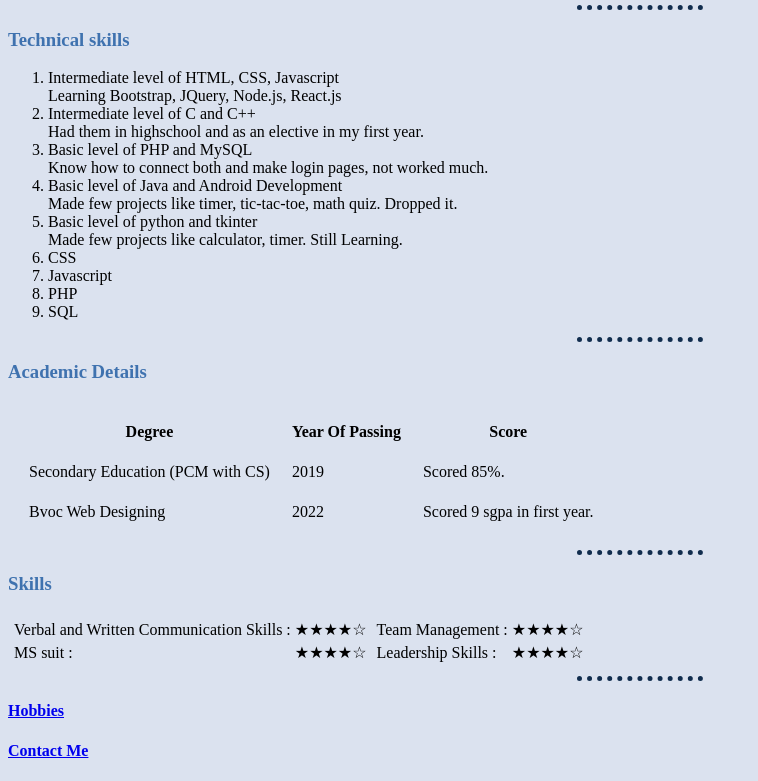
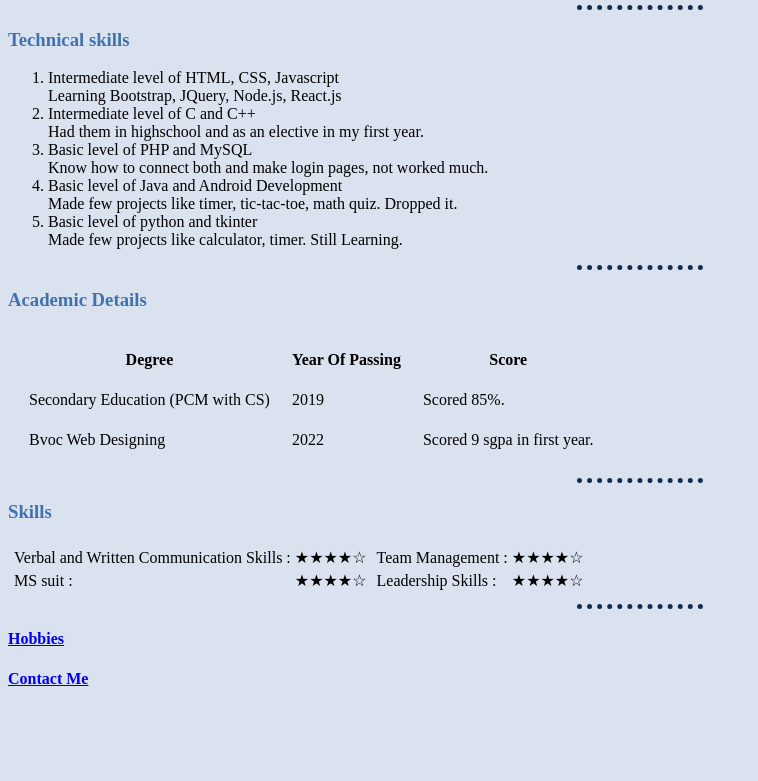
Before and after one commit to akshitatakk/cv, a plain HTML site: page index.html in a window 1280 px wide. Shown: the part 167-948 px from the top of the page, without its empty margins (0-758 px from the left). After the commit the page ends 876 px from the top, so only its background shows below. Drawn offline with Linux system fonts and the light colour scheme.

Commit message:
Update index.html

```diff
--- a/index.html
+++ b/index.html
@@ -27,35 +27,23 @@
     <ol>
     <li>
       Intermediate level of HTML, CSS, Javascript <br>
-      Learning Bootstrap, JQuery, Node.js, React.js
+      Learning Bootstrap, JQuery, Node.js, React.js <br>
     </li>
     <li>
       Intermediate level of C and C++ <br>
-      Had them in highschool and as an elective in my first year.
+      Had them in highschool and as an elective in my first year.<br>
     </li>
     <li>
       Basic level of PHP and MySQL<br>
-      Know how to connect both and make login pages, not worked much.
+      Know how to connect both and make login pages, not worked much.<br>
     </li>
     <li>
       Basic level of Java and Android Development<br>
-      Made few projects like timer, tic-tac-toe, math quiz. Dropped it.
+      Made few projects like timer, tic-tac-toe, math quiz. Dropped it.<br>
     </li>
     <li>
       Basic level of python and tkinter<br>
-      Made few projects like calculator, timer. Still Learning.
-    </li>
-    <li>
-      CSS
-    </li>
-    <li>
-       Javascript
-    </li>
-    <li>
-       PHP
-    </li>
-    <li>
-      SQL
+      Made few projects like calculator, timer. Still Learning.<br>
     </li>
   </ol>
   <hr />
```
